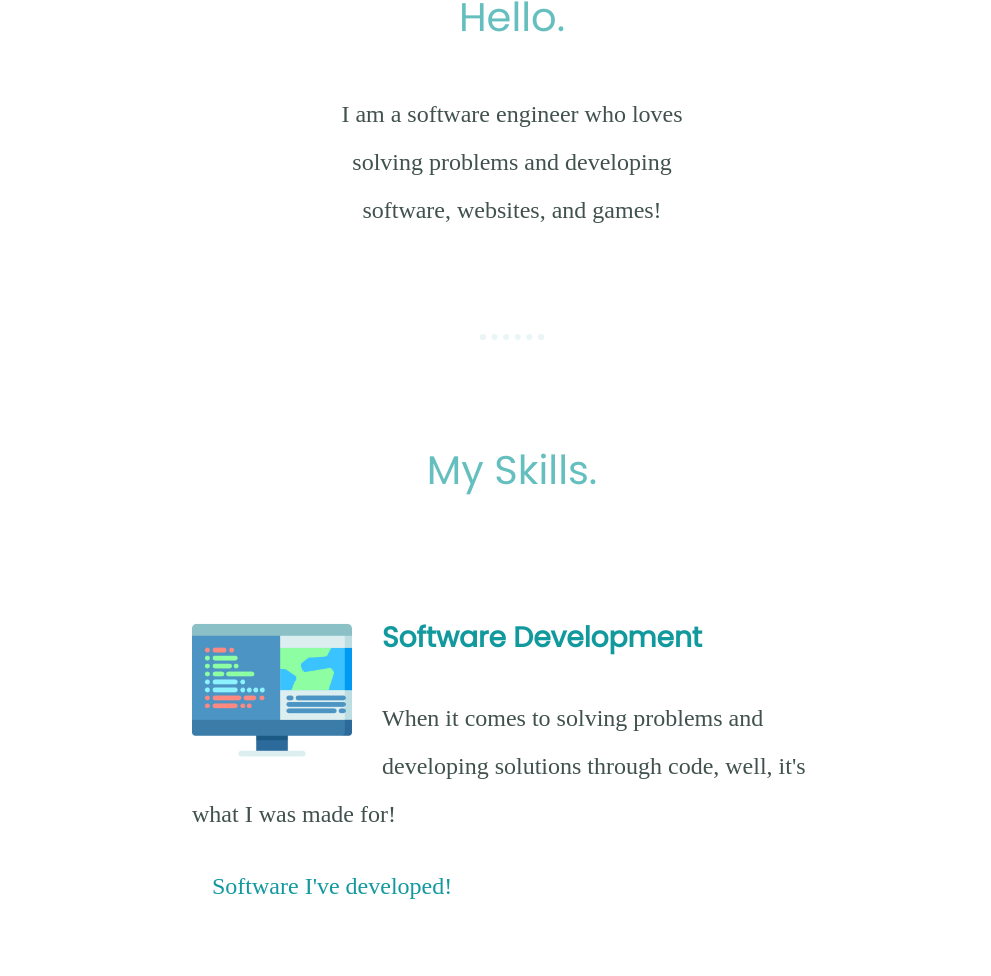
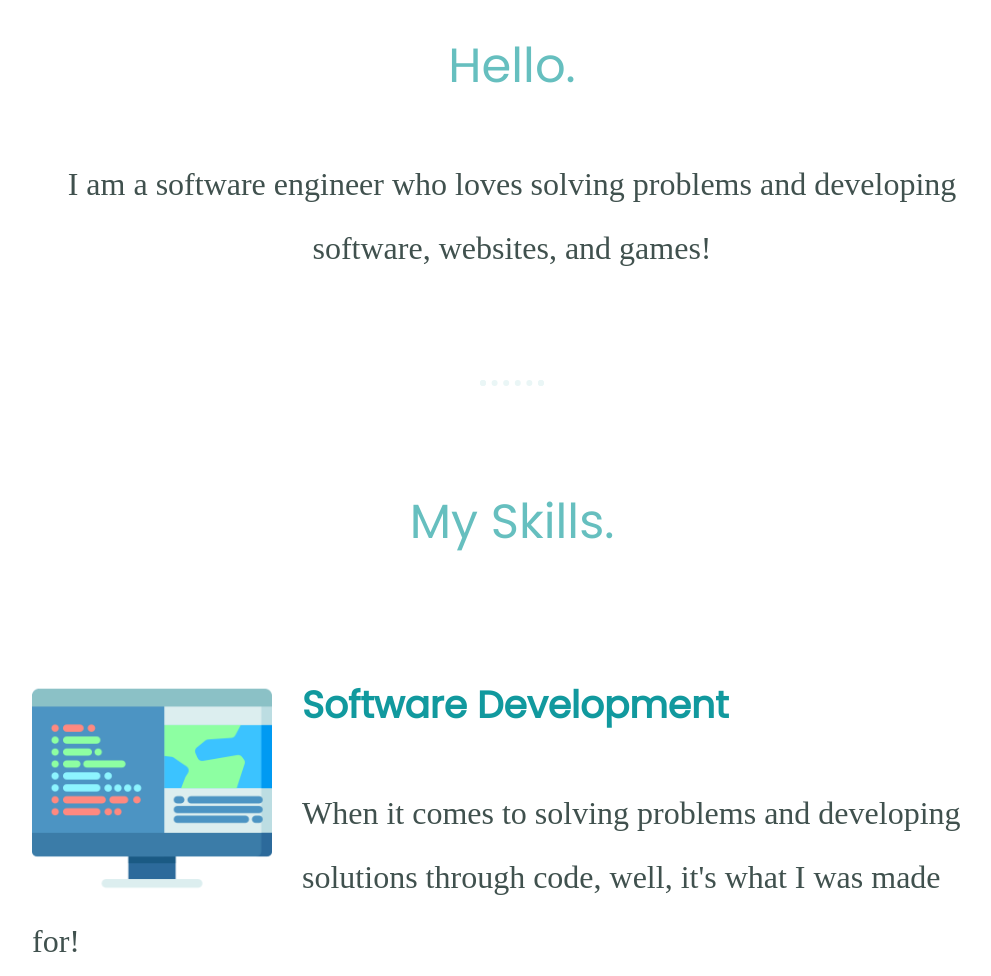
Before and after one commit to DarkDragonDevelopment/MyWebsite, a plain HTML site: page index.html in a window 1280 px wide. Shown: the part 1178-2154 px from the top of the page, without its empty margins (128-1119 px from the left). Drawn offline with Linux system fonts and the light colour scheme; a web font is replaced by a local one.

Commit message:
Updated font sizes further

```diff
--- a/css/styles.css
+++ b/css/styles.css
@@ -3,13 +3,13 @@ body {
   margin: 0px;
   text-align: center;
   font-family: 'Della Respira', serif;
-  font-size: 1.5rem;
+  font-size: 2rem;
 }
 /* 1rem = 16px */
 
 h1 {
   color: #66BFBF;
-  font-size: 5.625rem;
+  font-size: 6rem;
   margin: 50px auto 0px auto;
   font-family: 'Sacramento', cursive;
 }
@@ -17,7 +17,7 @@ h1 {
 h2 {
   color: #66BFBF;
   font-family: 'Poppins', sans-serif;
-  font-size: 2.5rem;
+  font-size: 3rem;
   font-weight: normal;
   padding-bottom: 10px;
 }
@@ -68,7 +68,7 @@ hr {
 }
 
 .skill-row {
-  width: 50%;
+  width: 75%;
   margin: 100px auto 100px auto;
   text-align: left;
   line-height: 2;
@@ -110,7 +110,7 @@ hr {
 
 .intro {
   margin: auto;
-  width: 30%;
+  width: 75%;
 }
 
 .contact-message {
@@ -120,7 +120,6 @@ hr {
 
 .copyright {
   color: #EAF6F6;
-  font-size: 1rem;
   padding: 20px 0;
 }
 
```
